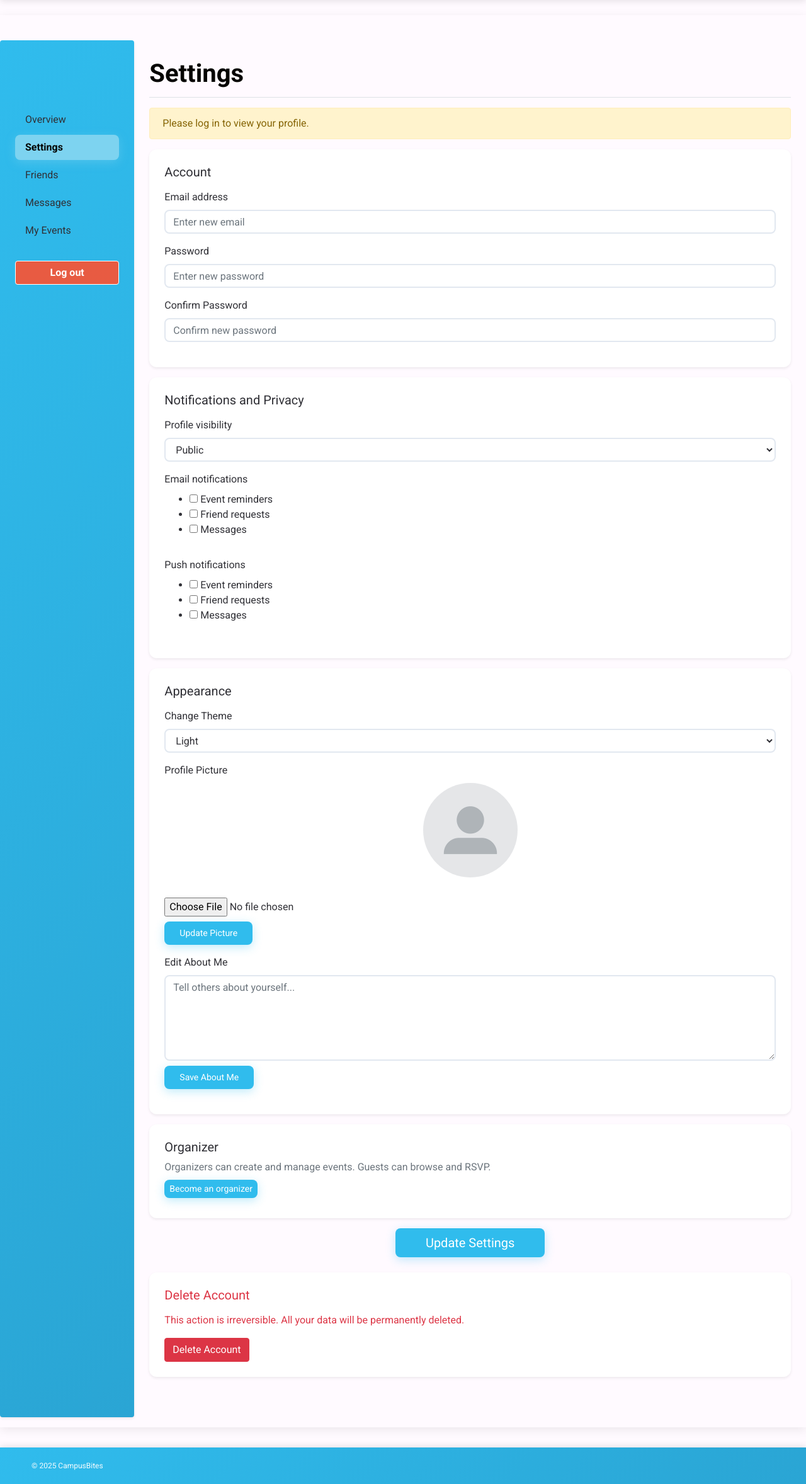
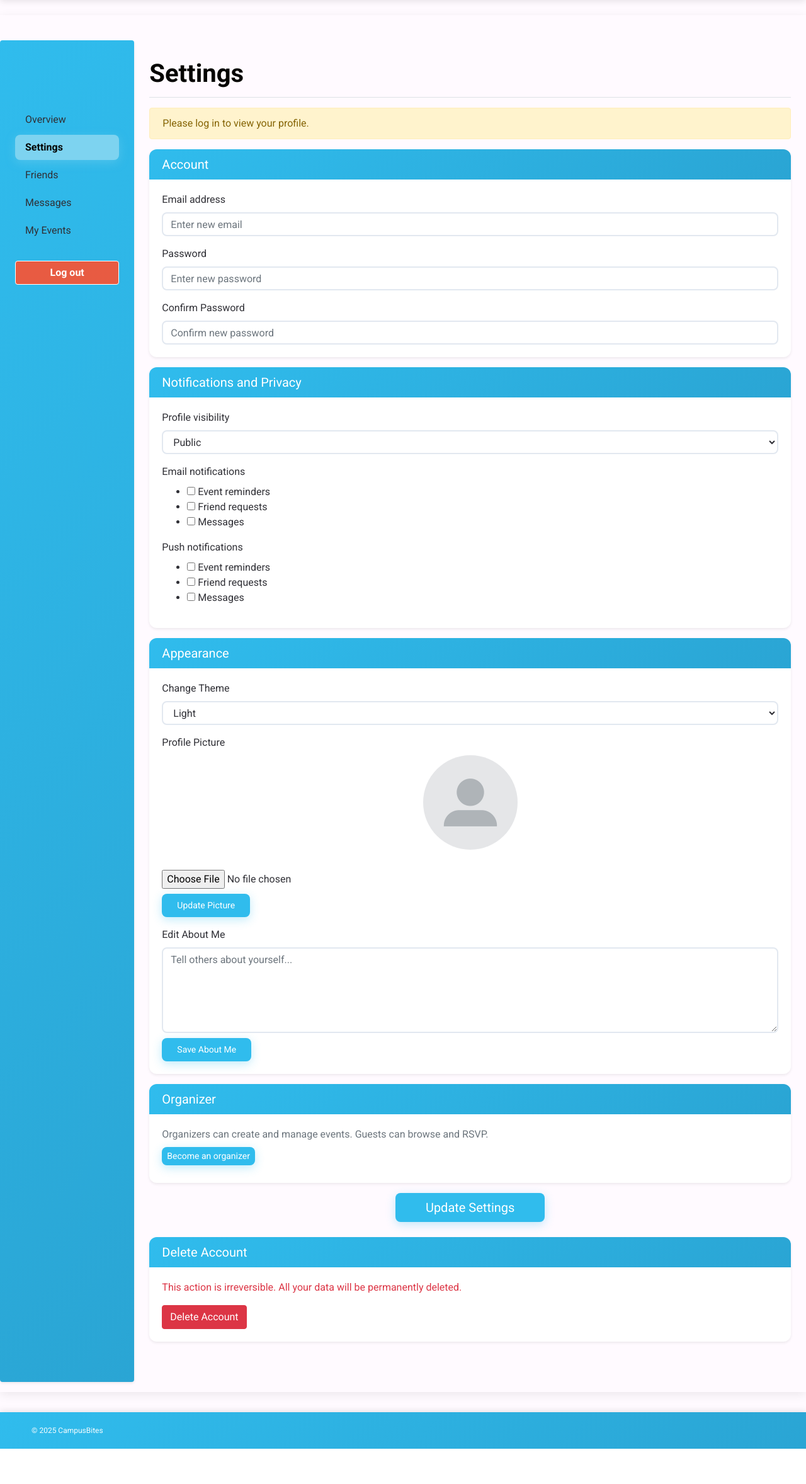
Before and after one commit to Pilot-Boi/CampusBites, a Django app: template templates/profile_settings.html in a window 1280 px wide. Shown: the part 88-2444 px from the top of the page at 63% size. After the commit the page ends 2388 px from the top, so only its background shows below. Run offline with Django 5.2, Linux system fonts and the light colour scheme; the template is opened without the code that fills it, so the values that code supplies are empty; parts of the project's set-up code (start-up, migrations or seed data) failed here and were passed over; some libraries are stand-ins or nearby versions.

Commit message:
Setting/Event card formatting

```diff
--- a/static/app.js
+++ b/static/app.js
@@ -177,12 +177,19 @@
                 const card = document.createElement("div");
                 card.className = "card mb-3 shadow-sm";
 
+                // Card Header
+                const cardHeader = document.createElement("div");
+                cardHeader.className = "card-header";
+
+                const title = document.createElement("h5");
+                title.className = "mb-0";
+                title.textContent = event.title;
+
+                cardHeader.appendChild(title);
+
+                // Card Body
                 const cardBody = document.createElement("div");
                 cardBody.className = "card-body";
-
-                const title = document.createElement("h5");
-                title.className = "card-title";
-                title.textContent = event.title;
 
                 const timing = document.createElement("p");
                 timing.className = "card-subtitle mb-2 text-muted";
@@ -280,12 +287,13 @@
                     rsvpContainer.appendChild(calendarLink);
                 }
 
-                cardBody.appendChild(title);
                 cardBody.appendChild(timing);
                 cardBody.appendChild(description);
                 cardBody.appendChild(location);
                 cardBody.appendChild(stats);
                 cardBody.appendChild(rsvpContainer);
+
+                card.appendChild(cardHeader);
                 card.appendChild(cardBody);
                 listContainer.appendChild(card);
 
--- a/templates/profile_settings.html
+++ b/templates/profile_settings.html
@@ -157,8 +157,11 @@
                                         <!-- Combined Settings Form -->
                                         <form>
                                                 <!-- Account Section -->
-                                                <div class="card shadow-sm rounded-3 p-4 mb-3">
-                                                        <h5 class="mb-3">Account</h5>
+                                                <div class="card shadow-sm rounded-3 mb-3">
+                                                        <div class="card-header">
+                                                                <h5 class="mb-0">Account</h5>
+                                                        </div>
+                                                        <div class="card-body">
                                                                 <div class="form-group mb-3">
                                                                         <label for="email">Email address</label>
                                                                         <input type="email" name="email" class="form-control"
@@ -170,17 +173,21 @@
                                                                                 class="form-control"
                                                                                 placeholder="Enter new password">
                                                                 </div>
-                                                        <div class="form-group mb-3">
+                                                                <div class="form-group mb-0">
                                                                         <label for="password-confirm">Confirm Password</label>
                                                                         <input type="password" name="password-confirm"
                                                                                 class="form-control"
                                                                                 placeholder="Confirm new password">
                                                                 </div>
                                                         </div>
+                                                </div>
 
                                                 <!-- Notifications and Privacy Section -->
-                                                <div class="card shadow-sm rounded-3 p-4 mb-3">
-                                                        <h5 class="mb-3">Notifications and Privacy</h5>
+                                                <div class="card shadow-sm rounded-3 mb-3">
+                                                        <div class="card-header">
+                                                                <h5 class="mb-0">Notifications and Privacy</h5>
+                                                        </div>
+                                                        <div class="card-body">
                                                                 <div class="form-group mb-3">
                                                                         <label>Profile visibility</label>
                                                                         <select class="form-control" name="profile_visibility">
@@ -203,7 +210,7 @@
                                                                                         Messages</li>
                                                                         </ul>
                                                                 </div>
-                                                        <div class="form-group mb-3">
+                                                                <div class="form-group mb-0">
                                                                         <label>Push notifications</label>
                                                                         <ul>
                                                                                 <li><input type="checkbox"
@@ -217,10 +224,14 @@
                                                                         </ul>
                                                                 </div>
                                                         </div>
+                                                </div>
 
                                                 <!-- Appearance Section -->
-                                                <div class="card shadow-sm rounded-3 p-4 mb-3">
-                                                        <h5 class="mb-3">Appearance</h5>
+                                                <div class="card shadow-sm rounded-3 mb-3">
+                                                        <div class="card-header">
+                                                                <h5 class="mb-0">Appearance</h5>
+                                                        </div>
+                                                        <div class="card-body">
                                                                 <div class="form-group mb-3">
                                                                         <label>Change Theme</label>
                                                                         <select class="form-control" name="theme">
@@ -243,7 +254,7 @@
                                                                                 class="btn btn-primary btn-sm mt-2"
                                                                                 data-upload-picture>Update Picture</button>
                                                                 </div>
-                                                        <div class="form-group mb-3">
+                                                                <div class="form-group mb-0">
                                                                         <label>Edit About Me</label>
                                                                         <textarea class="form-control" rows="5"
                                                                                 placeholder="Tell others about yourself..."
@@ -253,15 +264,20 @@
                                                                                 data-save-about>Save About Me</button>
                                                                 </div>
                                                         </div>
+                                                </div>
 
                                                 <!-- Organizer Section -->
-                                                <div class="card shadow-sm rounded-3 p-4 mb-3" data-organizer-section>
-                                                        <h5 class="mb-2">Organizer</h5>
+                                                <div class="card shadow-sm rounded-3 mb-3" data-organizer-section>
+                                                        <div class="card-header">
+                                                                <h5 class="mb-0">Organizer</h5>
+                                                        </div>
+                                                        <div class="card-body">
                                                                 <p class="text-muted mb-2">Organizers can create and manage events. Guests can browse and RSVP.</p>
                                                                 <div>
                                                                         <button type="button" class="btn btn-success btn-sm" data-become-organizer>Become an organizer</button>
                                                                         <button type="button" class="btn btn-outline-secondary btn-sm d-none" data-resign-organizer>Resign organizer</button>
                                                                         <small class="text-muted d-block mt-2" data-organizer-status></small>
+                                                                </div>
                                                         </div>
                                                 </div>
 
@@ -272,8 +288,11 @@
                                         </form>
 
                                         <!-- Delete Account Section (Separate) -->
-                                        <div class="card shadow-sm rounded-3 p-4 mb-3 border-danger">
-                                                <h5 class="mb-3 text-danger">Delete Account</h5>
+                                        <div class="card shadow-sm rounded-3 mb-3 border-danger">
+                                                <div class="card-header bg-transparent border-danger">
+                                                        <h5 class="mb-0 text-white">Delete Account</h5>
+                                                </div>
+                                                <div class="card-body">
                                                         <form>
                                                                 <div class="form-group mb-3">
                                                                         <p class="text-danger">This action is irreversible. All
@@ -282,6 +301,7 @@
                                                                 <button type="submit" class="btn btn-danger">Delete
                                                                         Account</button>
                                                         </form>
+                                                </div>
                                         </div>
                                 </main>
                         </div>
```
Lines whose indentation alone changed are shown as unchanged.
